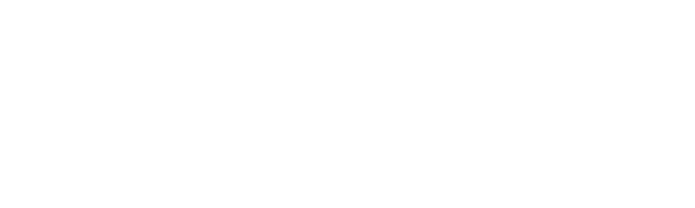
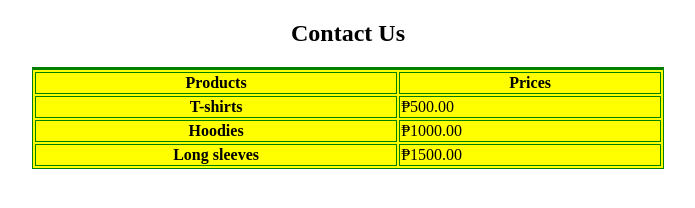
Before and after one commit to Beybeyy/S05, a plain HTML site: page activity/contact.html in a window 1280 px wide. Shown: the whole page, without its empty margins (292-987 px from the left). Drawn offline with Linux system fonts and the light colour scheme.

Commit message:
Add Proudcts and Prices

```diff
--- a/activity/contact.html
+++ b/activity/contact.html
@@ -4,6 +4,32 @@
 	<meta charset="UTF-8"
 	<meta name="viewport" content="width=device-width, initial-scale=1.0 ">
 	<title>Contact Page</title>
+
+	 	<center><h2>Contact Us</h2></center>
+
+	   <center><table border="1" bgcolor="yellow" bordercolor="green" width="50%"></center>
+
+
+  	  	    <table border="1" bgcolor="yellow" bordercolor="green" width="50%">
+  	  	     <tr>
+  	  	     	<th>Products</th>
+  	  	     	<th>Prices</th>
+  	  	    </tr>
+  	  	    <tr>
+  	  	     <th>T-shirts</th>
+  	  	      <td>₱500.00</td>
+  	  	  </tr>
+
+			<tr>
+  	  	     <th>Hoodies</th>
+  	  	      <td>₱1000.00</td>
+  	  	  </tr>
+
+			<tr>
+  	  	     <th>Long sleeves</th>
+  	  	      <td>₱1500.00</td>
+  	  	  </tr>
+
 </head>
 <body>
 
```
